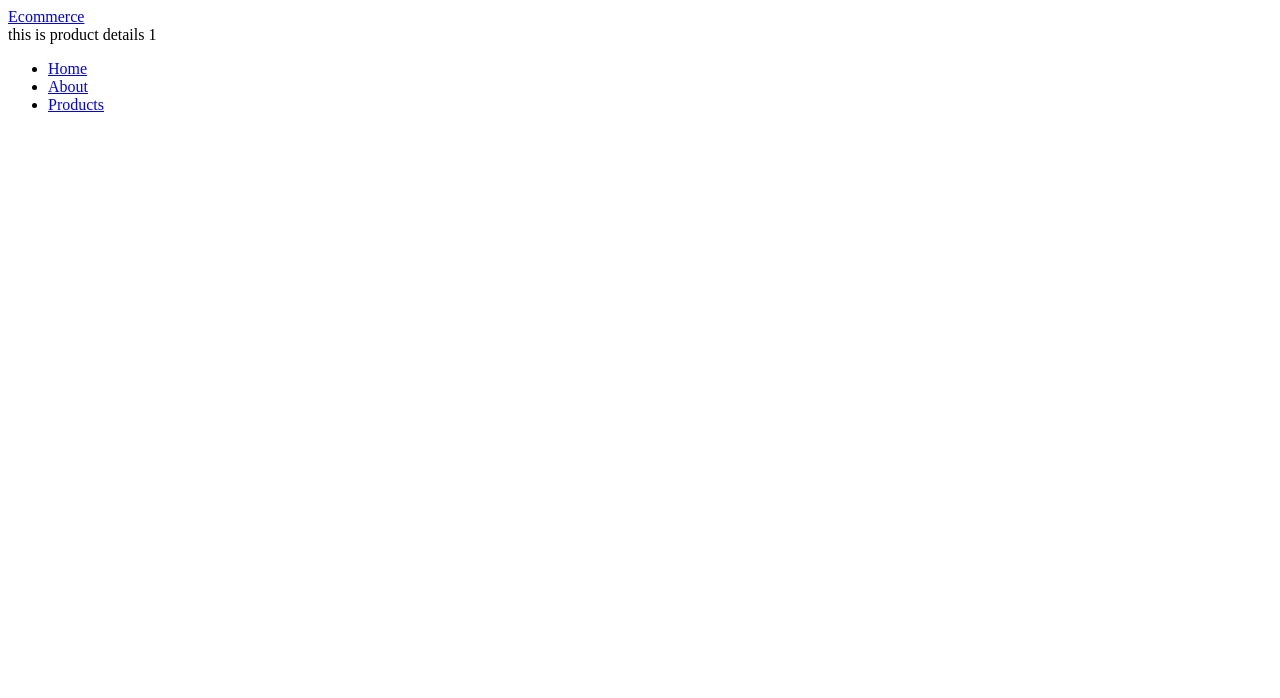
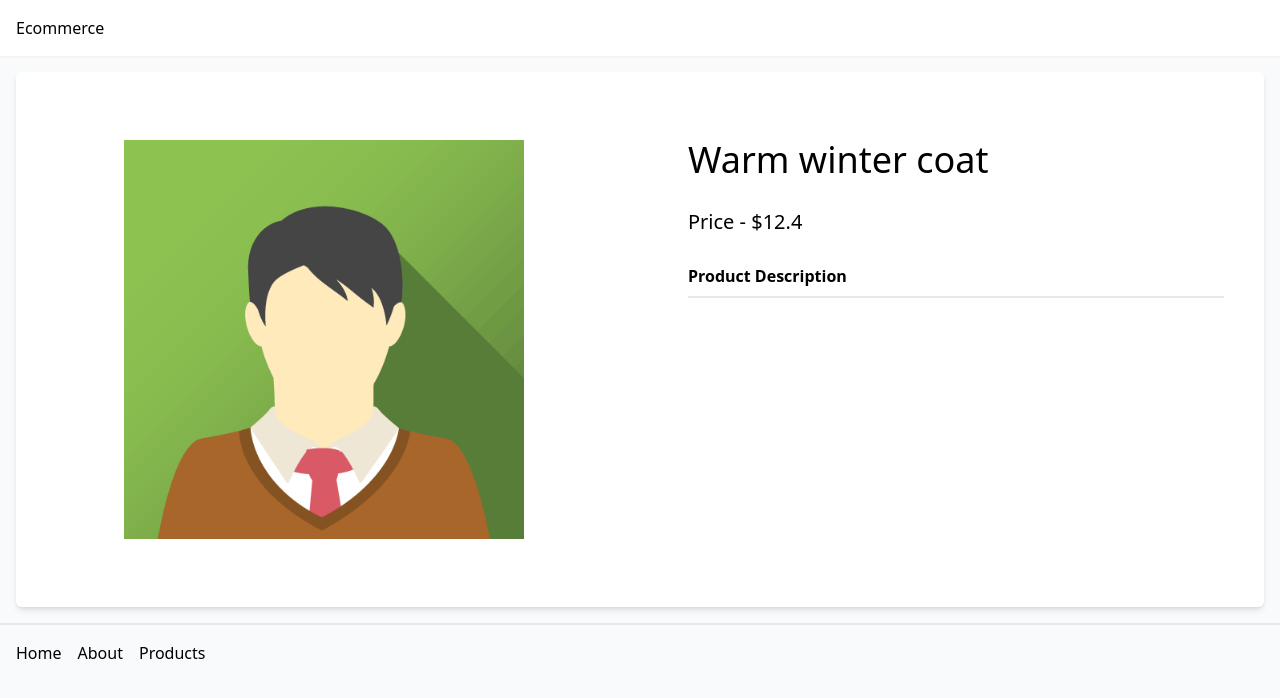
Before and after one commit to ashraf-frotan/ecommrce-frontend, a Nuxt app: page /products/1 in a window 1280 px wide. Shown: the top 698 px of the page. Built offline with nearby package versions, Linux system fonts and the light colour scheme.

Commit message:
tailwindcss added, components created

```diff
--- a/assets/css/tailwind.css
+++ b/assets/css/tailwind.css
@@ -1,4 +1,4 @@
-/* @tailwind base;
+@tailwind base;
 @tailwind components;
 @tailwind utilities;
 
@@ -10,4 +10,8 @@ body{
     .btn{
         @apply bg-[#12b488] text-white px-3 py-2 rounded-md text-sm text-white;
     }
-} */
+
+    .card{
+        @apply p-3 rounded-md bg-white shadow-md h-full
+    }
+}
--- /dev/null
+++ b/components/ProductCard.vue
@@ -0,0 +1,23 @@
+<template>
+  <div class="card text-center">
+    <img src="@/assets/images/avatar.png" alt="product image" class="thumb" />
+    <p class="font-bold text-gray-500 m-4 truncate">
+      {{ product.title }}
+    </p>
+    <NuxtLink :to="`/products/${product.id}`">
+      <p class="btn my-4">View Details</p>
+    </NuxtLink>
+  </div>
+</template>
+
+<script setup>
+const { product } = defineProps(["product"]);
+</script>
+
+<style scoped>
+.thumb {
+  max-height: 120px;
+  max-width: 70%;
+  margin: 0 auto;
+}
+</style>
--- /dev/null
+++ b/components/ProductDetails.vue
@@ -0,0 +1,29 @@
+<template>
+  <div class="card">
+    <div class="grid grid-cols-2 gap-10">
+      <div class="p-7">
+        <img
+          src="@/assets/images/avatar.png"
+          alt="product image"
+          class="mx-auto my-7"
+        />
+      </div>
+      <div class="p-7">
+        <h2 class="text-4xl my-7">{{ product.title }}</h2>
+        <p class="text-xl my-7">Price - ${{ product.price }}</p>
+        <h3 class="font-bold border-b-2 mb-4 pb-2">Product Description</h3>
+        <p class="mb-7">{{ product.description }}</p>
+      </div>
+    </div>
+  </div>
+</template>
+
+<script setup>
+const { product } = defineProps(["product"]);
+</script>
+
+<style scoped>
+img {
+  width: 400px;
+}
+</style>
--- a/layouts/default.vue
+++ b/layouts/default.vue
@@ -6,7 +6,7 @@
         <ul class="flex gap-4">
           <li><NuxtLink to="/">Home</NuxtLink></li>
           <li><NuxtLink to="/about">About</NuxtLink></li>
-          <li><NuxtLink to="/products" class=".btn">Products</NuxtLink></li>
+          <li><NuxtLink to="/products" class="btn">Products</NuxtLink></li>
         </ul>
       </nav>
     </header>
@@ -21,6 +21,6 @@
 
 <style>
 .router-link-exact-active {
-  color: greenyellow;
+  color: #12b488;
 }
 </style>
--- a/nuxt.config.ts
+++ b/nuxt.config.ts
@@ -1,4 +1,4 @@
 // https://nuxt.com/docs/api/configuration/nuxt-config
 export default defineNuxtConfig({
-
+    modules:['@nuxtjs/tailwindcss']
 })
--- a/package.json
+++ b/package.json
@@ -8,6 +8,7 @@
     "postinstall": "nuxt prepare"
   },
   "devDependencies": {
+    "@nuxtjs/tailwindcss": "^6.1.3",
     "nuxt": "3.0.0"
   }
 }
--- a/pages/products/[id].vue
+++ b/pages/products/[id].vue
@@ -1,5 +1,7 @@
 <template>
-  <div>this is product details {{ id }}</div>
+  <div>
+    <ProductDetails :product="product" />
+  </div>
 </template>
 
 <script setup>
@@ -7,6 +9,92 @@ const { id } = useRoute().params;
 definePageMeta({
   layout: "products",
 });
+
+var products = [
+  {
+    id: 1,
+    title: "Warm winter coat",
+    price: 12.4,
+    image: "1.jpg",
+    description: "",
+  },
+  {
+    id: 2,
+    title: "Warm winter coat",
+    price: 12.4,
+    image: "1.jpg",
+    description:
+      "Lorem ipsum dolor sit amet consectetur adipisicing elit. Recusandae quia atque dignissimos nisi labore consequatur numquam aspernatur consequuntur iusto suscipit, impedit quam at molestias, nemo eos ad culpa, maiores ullam!",
+  },
+  {
+    id: 4,
+    title: "Warm winter coat",
+    price: 12.4,
+    image: "1.jpg",
+    description:
+      "Lorem ipsum dolor sit amet consectetur adipisicing elit. Recusandae quia atque dignissimos nisi labore consequatur numquam aspernatur consequuntur iusto suscipit, impedit quam at molestias, nemo eos ad culpa, maiores ullam!",
+  },
+  {
+    id: 3,
+    title: "Warm winter coat",
+    price: 12.4,
+    image: "1.jpg",
+    description:
+      "Lorem ipsum dolor sit amet consectetur adipisicing elit. Recusandae quia atque dignissimos nisi labore consequatur numquam aspernatur consequuntur iusto suscipit, impedit quam at molestias, nemo eos ad culpa, maiores ullam!",
+  },
+  {
+    id: 5,
+    title: "Warm winter coat",
+    price: 12.4,
+    image: "1.jpg",
+    description:
+      "Lorem ipsum dolor sit amet consectetur adipisicing elit. Recusandae quia atque dignissimos nisi labore consequatur numquam aspernatur consequuntur iusto suscipit, impedit quam at molestias, nemo eos ad culpa, maiores ullam!",
+  },
+  {
+    id: 6,
+    title: "Warm winter coat",
+    price: 12.4,
+    image: "1.jpg",
+    description:
+      "Lorem ipsum dolor sit amet consectetur adipisicing elit. Recusandae quia atque dignissimos nisi labore consequatur numquam aspernatur consequuntur iusto suscipit, impedit quam at molestias, nemo eos ad culpa, maiores ullam!",
+  },
+  {
+    id: 7,
+    title: "Warm winter coat",
+    price: 12.4,
+    image: "1.jpg",
+    description:
+      "Lorem ipsum dolor sit amet consectetur adipisicing elit. Recusandae quia atque dignissimos nisi labore consequatur numquam aspernatur consequuntur iusto suscipit, impedit quam at molestias, nemo eos ad culpa, maiores ullam!",
+  },
+  {
+    id: 8,
+    title: "Warm winter coat",
+    price: 12.4,
+    image: "1.jpg",
+    description:
+      "Lorem ipsum dolor sit amet consectetur adipisicing elit. Recusandae quia atque dignissimos nisi labore consequatur numquam aspernatur consequuntur iusto suscipit, impedit quam at molestias, nemo eos ad culpa, maiores ullam!",
+  },
+  {
+    id: 9,
+    title: "Warm winter coat",
+    price: 12.4,
+    image: "1.jpg",
+    description:
+      "Lorem ipsum dolor sit amet consectetur adipisicing elit. Recusandae quia atque dignissimos nisi labore consequatur numquam aspernatur consequuntur iusto suscipit, impedit quam at molestias, nemo eos ad culpa, maiores ullam!",
+  },
+];
+var product = {
+  id: 1,
+  title: "Warm winter coat",
+  price: 12.4,
+  image: "1.jpg",
+  description: "",
+};
+products.forEach((p) => {
+  if (p.id == id) {
+    product = p;
+  }
+});
 </script>
 
 <style>
--- a/pages/products/index.vue
+++ b/pages/products/index.vue
@@ -1,18 +1,90 @@
 <template>
   <div>
-    <h2>Products Page</h2>
-    <p>
-      Lorem ipsum dolor sit amet, consectetur adipisicing elit. Ipsam ratione
-      asperiores odio quis exercitationem ipsum molestiae, iure rem perferendis
-      vitae soluta, id magnam eaque modi atque expedita eum in doloribus!
-    </p>
+    <div class="grid grid-cols-4 gap-5">
+      <div v-for="p in products" :key="p.id">
+        <ProductCard :product="p" />
+      </div>
+    </div>
   </div>
 </template>
 
-<script>
+<script setup>
 definePageMeta({
   layout: "products",
 });
+var products = [
+  {
+    id: 1,
+    title: "Warm winter coat",
+    price: 12.4,
+    image: "1.jpg",
+    description: "",
+  },
+  {
+    id: 2,
+    title: "Warm winter coat",
+    price: 12.4,
+    image: "1.jpg",
+    description:
+      "Lorem ipsum dolor sit amet consectetur adipisicing elit. Recusandae quia atque dignissimos nisi labore consequatur numquam aspernatur consequuntur iusto suscipit, impedit quam at molestias, nemo eos ad culpa, maiores ullam!",
+  },
+  {
+    id: 4,
+    title: "Warm winter coat",
+    price: 12.4,
+    image: "1.jpg",
+    description:
+      "Lorem ipsum dolor sit amet consectetur adipisicing elit. Recusandae quia atque dignissimos nisi labore consequatur numquam aspernatur consequuntur iusto suscipit, impedit quam at molestias, nemo eos ad culpa, maiores ullam!",
+  },
+  {
+    id: 3,
+    title: "Warm winter coat",
+    price: 12.4,
+    image: "1.jpg",
+    description:
+      "Lorem ipsum dolor sit amet consectetur adipisicing elit. Recusandae quia atque dignissimos nisi labore consequatur numquam aspernatur consequuntur iusto suscipit, impedit quam at molestias, nemo eos ad culpa, maiores ullam!",
+  },
+  {
+    id: 5,
+    title: "Warm winter coat",
+    price: 12.4,
+    image: "1.jpg",
+    description:
+      "Lorem ipsum dolor sit amet consectetur adipisicing elit. Recusandae quia atque dignissimos nisi labore consequatur numquam aspernatur consequuntur iusto suscipit, impedit quam at molestias, nemo eos ad culpa, maiores ullam!",
+  },
+  {
+    id: 6,
+    title: "Warm winter coat",
+    price: 12.4,
+    image: "1.jpg",
+    description:
+      "Lorem ipsum dolor sit amet consectetur adipisicing elit. Recusandae quia atque dignissimos nisi labore consequatur numquam aspernatur consequuntur iusto suscipit, impedit quam at molestias, nemo eos ad culpa, maiores ullam!",
+  },
+  {
+    id: 7,
+    title: "Warm winter coat",
+    price: 12.4,
+    image: "1.jpg",
+    description:
+      "Lorem ipsum dolor sit amet consectetur adipisicing elit. Recusandae quia atque dignissimos nisi labore consequatur numquam aspernatur consequuntur iusto suscipit, impedit quam at molestias, nemo eos ad culpa, maiores ullam!",
+  },
+  {
+    id: 8,
+    title: "Warm winter coat",
+    price: 12.4,
+    image: "1.jpg",
+    description:
+      "Lorem ipsum dolor sit amet consectetur adipisicing elit. Recusandae quia atque dignissimos nisi labore consequatur numquam aspernatur consequuntur iusto suscipit, impedit quam at molestias, nemo eos ad culpa, maiores ullam!",
+  },
+  {
+    id: 9,
+    title: "Warm winter coat",
+    price: 12.4,
+    image: "1.jpg",
+    description:
+      "Lorem ipsum dolor sit amet consectetur adipisicing elit. Recusandae quia atque dignissimos nisi labore consequatur numquam aspernatur consequuntur iusto suscipit, impedit quam at molestias, nemo eos ad culpa, maiores ullam!",
+  },
+];
 </script>
 
 <style>
```
Also changed, not shown: assets/images/avatar.png (added), 1 other file (tests, documents, lock files or other folders).
